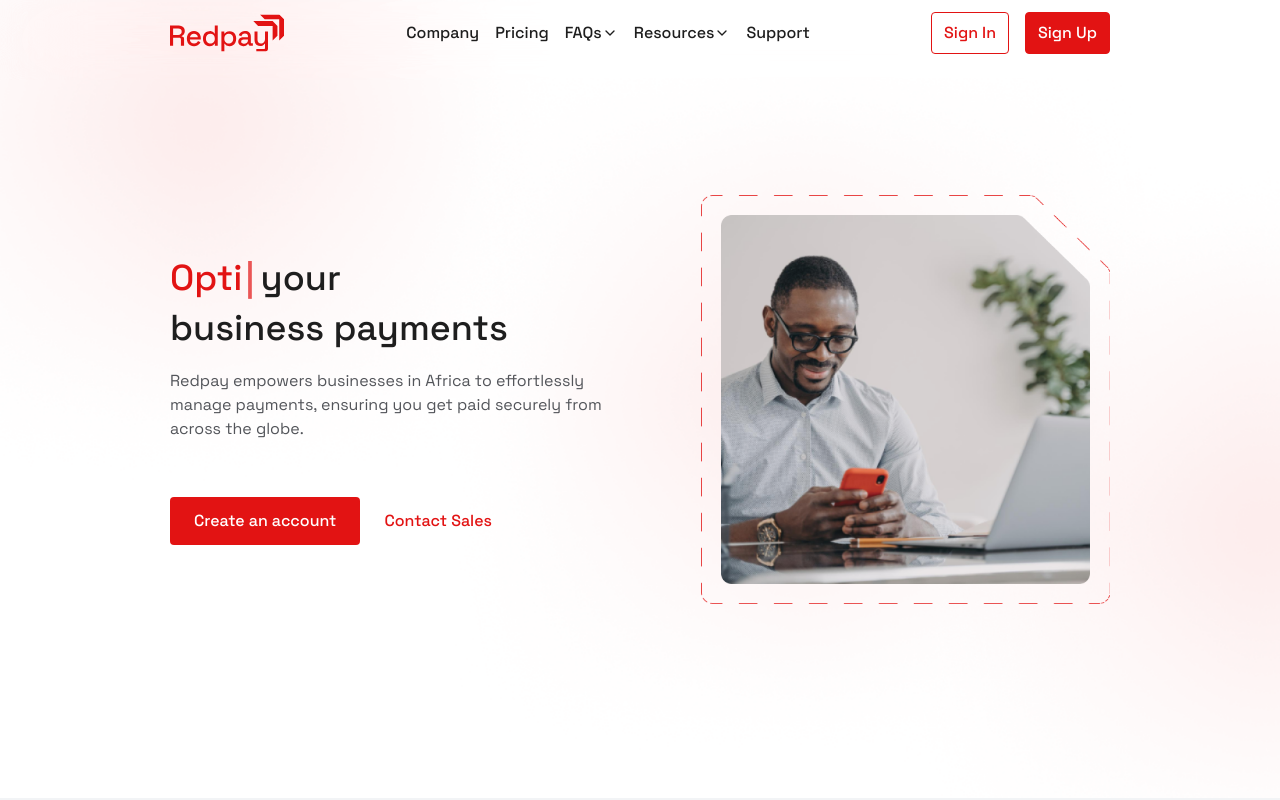
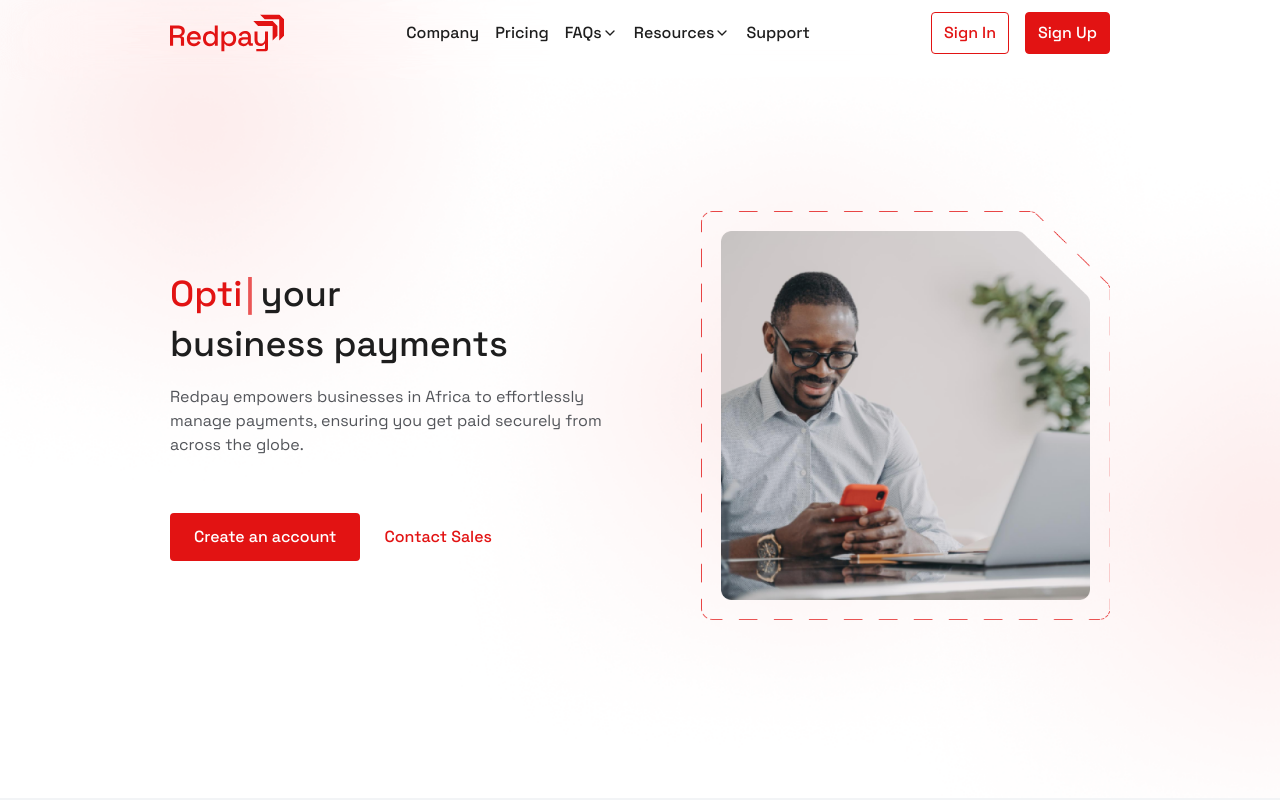
Before and after one commit to UniqueBiodun/redpay, a React (Vite) app: page / in a window 1280 px wide. Shown: the top 800 px of the page. Built offline with nearby package versions, Linux system fonts and the light colour scheme.

Commit message:
hero padding adjusted

```diff
--- a/src/views/hero-section/hero.tsx
+++ b/src/views/hero-section/hero.tsx
@@ -14,7 +14,7 @@ const HeroSection: React.FC = () => {
 	const createAccount = import.meta.env.VITE_APP_MERCHANT_SIGNUP;
 
 	return (
-		<section className="relative flex items-center min-h-screen font-grotesk bg-hero bg-no-repeat bg-cover border-b-2 border-b-[#F2F4F6]">
+		<section className="relative flex items-center min-h-screen font-grotesk bg-hero bg-no-repeat lg:pt-8 bg-cover border-b-2 border-b-[#F2F4F6]">
 			<div className="container grid grid-cols-1 lg:grid-cols-2 items-center lg:gap-8 gap-16">
 				<div className="w-full h-full pt-28 lg:pt-0 flex items-center">
 					<div>
```
